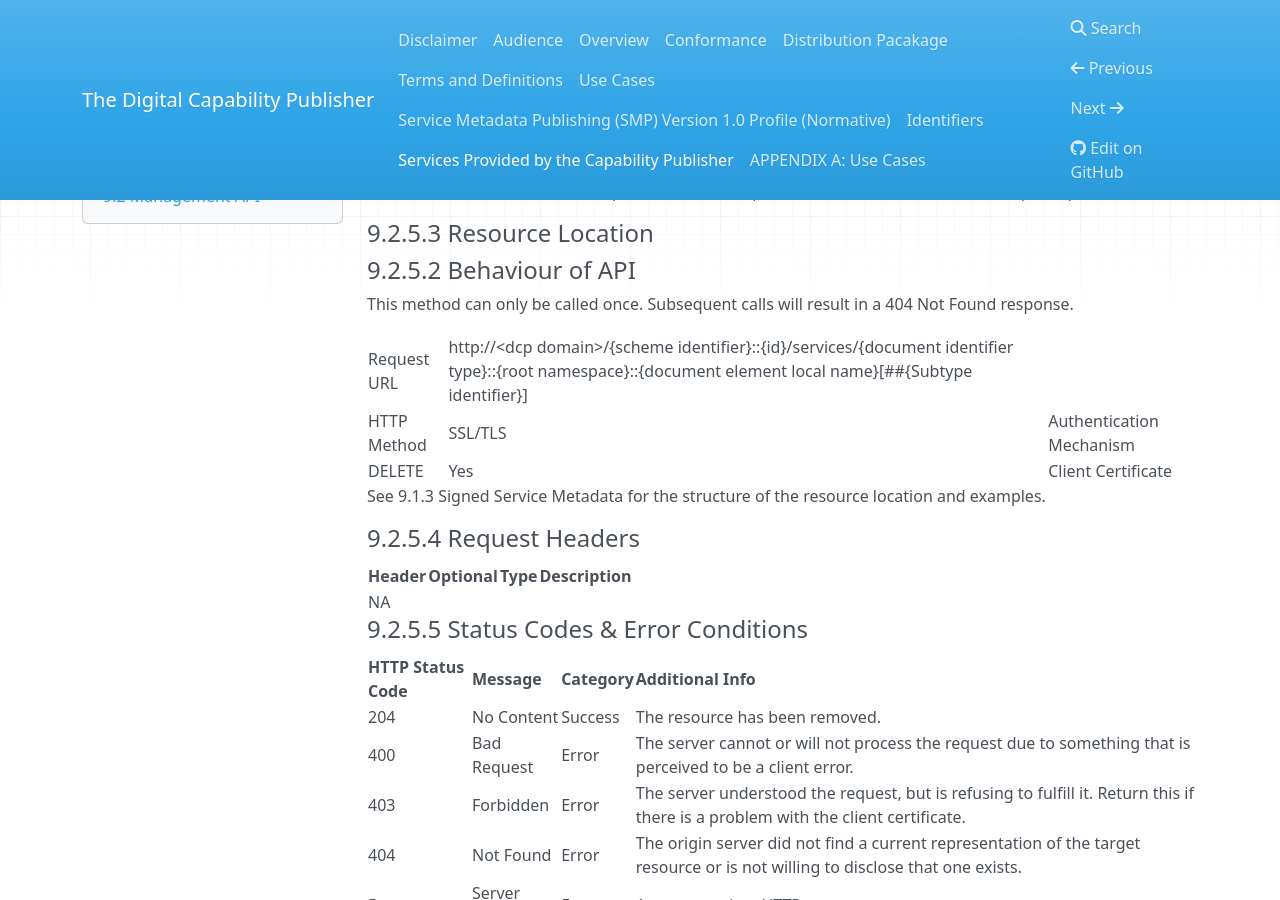
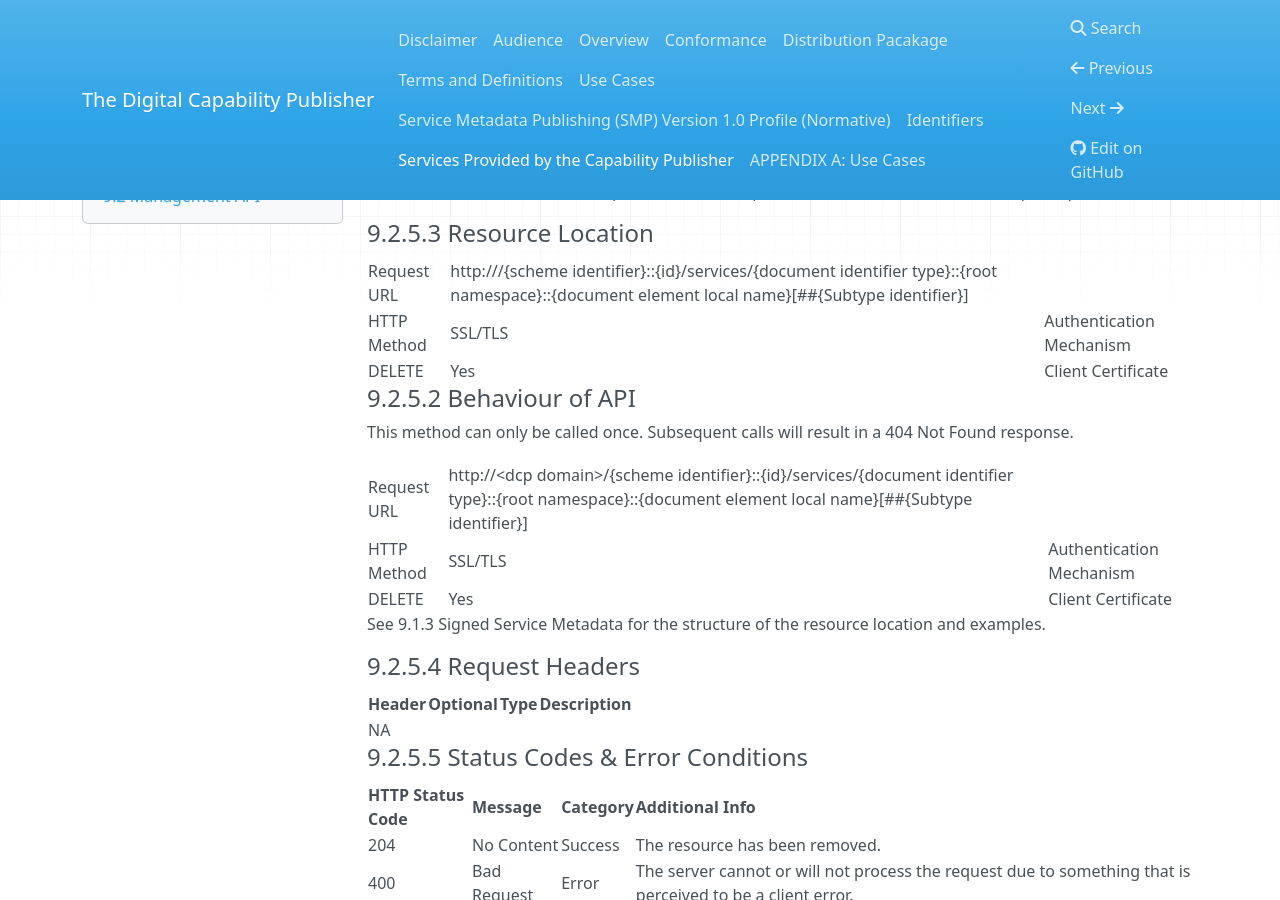
Before and after one commit to Digital-Business-Council/Digital-Capability-Publisher, an MkDocs documentation site: the page built from docs/Capabilitypublisher-services.md, in a window 1280 px wide and 900 px high, scrolled down 13559 px. Built offline with MkDocs 1.6.1, drawn with Linux system fonts in a browser that asks for light colours; nearby versions of some CDN libraries; old or Windows-style settings are respelled for this version of MkDocs.

Commit message:
Update Capabilitypublisher-services.md

```diff
--- a/docs/Capabilitypublisher-services.md
+++ b/docs/Capabilitypublisher-services.md
@@ -416,7 +416,16 @@ Date | Mandatory | String | The date and time that the message was originated. |
 #### 9.2.5.1 Purpose of the API
 
 Delete a Service Metadata entry for a participant in the Digital Capability Publisher. This method will delete the Service Metadata and all related processes and endpoint entries for the document and participant.
+
 #### 9.2.5.3 Resource Location
+
+| | | |
+| ---| ---| ---|
+Request URL | http://<dcp domain>/{scheme identifier}::{id}/services/{document identifier type}::{root namespace}::{document element local name}[##{Subtype identifier}] | |
+HTTP Method | SSL/TLS | Authentication Mechanism |
+DELETE | Yes | Client Certificate |
+
+
 
 #### 9.2.5.2 Behaviour of API
 
```
